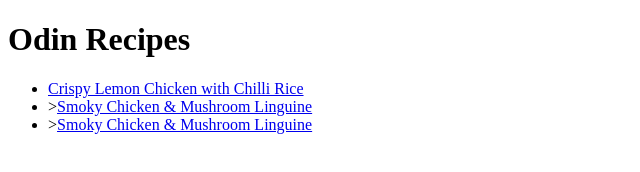
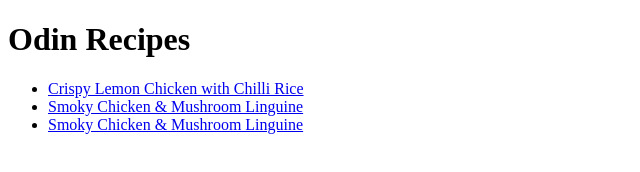
Before and after one commit to DKC83/odin-recipes, a plain HTML site: page index.html in a window 1280 px wide. Shown: the whole page, without its empty margins (0-640 px from the left). Drawn offline with Linux system fonts and the light colour scheme.

Commit message:
Edit: index.html updated
Not included on last commit. Links now listed so no longer showing on
one line.

```diff
--- a/index.html
+++ b/index.html
@@ -9,8 +9,8 @@
     <h1>Odin Recipes</h1>
     <ul>
         <li><a href="./recipes/chicken.html">Crispy Lemon Chicken with Chilli Rice</a></li>
-        <li>><a href="./recipes/smoky.html">Smoky Chicken & Mushroom Linguine</a></li>
-        <li>><a href="./recipes/sticky.html">Smoky Chicken & Mushroom Linguine</a></li>
+        <li><a href="./recipes/smoky.html">Smoky Chicken & Mushroom Linguine</a></li>
+        <li><a href="./recipes/sticky.html">Smoky Chicken & Mushroom Linguine</a></li>
 </ul>
 </body>
 </html>
```
